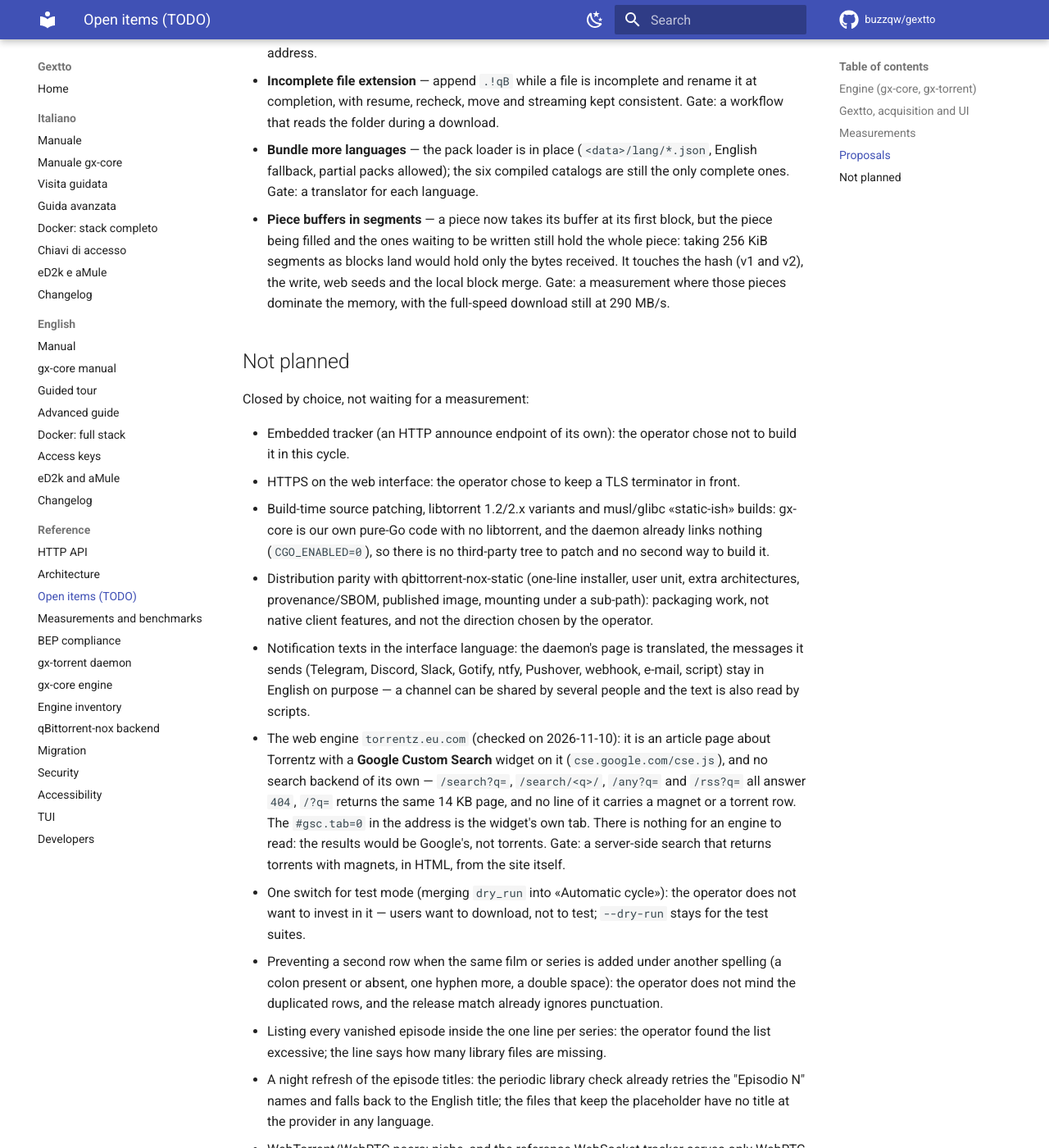
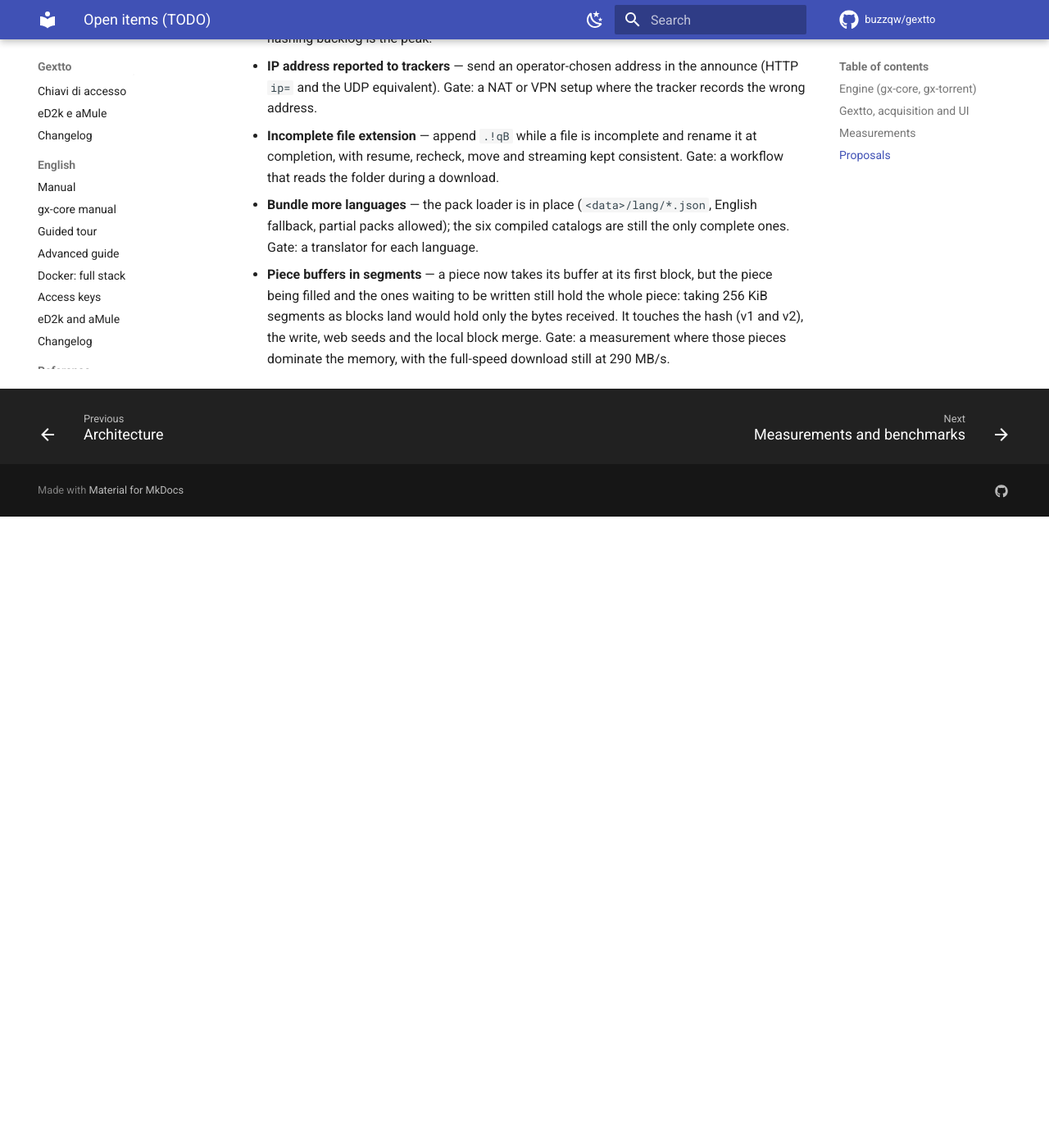
Before and after one commit to buzzqw/gextto, an MkDocs documentation site: the page built from docs/todo.md, in a window 1280 px wide and 1400 px high, scrolled down 1741 px. Shown: the whole window at 82% size. Built offline with MkDocs 1.6.1 and Material for MkDocs 9.7.7, drawn with Linux system fonts in a browser that asks for light colours; comment, search, counter and statistics services are not loaded; after the commit the page ends 2371 px from its top, so only the background shows below that; some of the changed text lies outside the part shown.

Commit message:
docs(todo): only open work, no "Not planned" section
The file listed every rejected decision in a "Not planned" section, which
turned the backlog into a record of what will not be done. Rejected ideas
are no longer written there: the file holds only work that will be done,
and a proposal is deleted when it is refused.

- drop the whole "Not planned" section (closed by choice, not feasible
  here, engine designs closed by a measurement) from docs/todo.md; the
  measurement-closed designs stay in docs/measurements.md, Closed designs
- realign the rule in AGENTS.md and the intro of docs/todo.md
- point docs/gx-core.md at the decision instead of the removed section
- GEXTTO.md: drop the two dangling pointers to todo.md (Swarm Merging is
  implemented and documented in gx-torrent.md)

```diff
--- a/docs/todo.md
+++ b/docs/todo.md
@@ -9,15 +9,14 @@ in [`measurements.md`](measurements.md).
 **Rule.** No speculative work: an item starts only when its gate is met. An item with no
 gate is ready to pick up. Every idea proposed by the operator or by the assistant in a
 working session is written here in the same cycle: under the matching area once accepted,
-under [Proposals](#proposals) while it is still a decision, and under
-[Not planned](#not-planned) when rejected. An idea must not stay only in the chat. Do not
-add a diary: a sentence that would still be true after the item lands does not belong
-here.
+under [Proposals](#proposals) while it is still a decision. A rejected idea is not
+recorded: this file holds only work that will be done. An idea must not stay only in the
+chat. Do not add a diary: a sentence that would still be true after the item lands does
+not belong here.
 
 ## Engine (gx-core, gx-torrent)
 
-Nothing open: every engine item waits for a condition listed under
-[Not planned](#not-planned), or is a proposal below.
+Nothing open: the engine items are proposals below.
 
 ## Gextto, acquisition and UI
 
@@ -45,10 +44,14 @@ Nothing open: every engine item waits for a condition listed under
   benchmark rule in `AGENTS.md`; every future round replaces those rows and the
   tables, and nothing else. Gate: a round finished.
 
+Designs rejected on a measurement are not tracked here: they stay in
+[`measurements.md`](measurements.md#closed-designs), with the number that closed each one.
+Do not reopen one without new data.
+
 ## Proposals
 
 Ideas proposed but not decided yet. An accepted proposal moves to the matching area with
-its gate; a rejected one moves to *Not planned*.
+its gate; a rejected one is removed from this file.
 
 - **Autospeed, a quieter signal** — probe the first router past the home line (TTL-limited
   ICMP echoes on unprivileged ping sockets, the first public hop) instead of a TCP connect
@@ -78,93 +81,3 @@ its gate; a rejected one moves to *Not planned*.
   256 KiB segments as blocks land would hold only the bytes received. It touches the hash
   (v1 and v2), the write, web seeds and the local block merge. Gate: a measurement where
   those pieces dominate the memory, with the full-speed download still at 290 MB/s.
-## Not planned
-
-Closed by choice, not waiting for a measurement:
-
-- Embedded tracker (an HTTP announce endpoint of its own): the operator chose not to
-  build it in this cycle.
-- HTTPS on the web interface: the operator chose to keep a TLS terminator in front.
-- Build-time source patching, libtorrent 1.2/2.x variants and musl/glibc «static-ish»
-  builds: gx-core is our own pure-Go code with no libtorrent, and the daemon already
-  links nothing (`CGO_ENABLED=0`), so there is no third-party tree to patch and no
-  second way to build it.
-- Distribution parity with qbittorrent-nox-static (one-line installer, user unit, extra
-  architectures, provenance/SBOM, published image, mounting under a sub-path): packaging
-  work, not native client features, and not the direction chosen by the operator.
-- Notification texts in the interface language: the daemon's page is translated, the
-  messages it sends (Telegram, Discord, Slack, Gotify, ntfy, Pushover, webhook, e-mail,
-  script) stay in English on purpose — a channel can be shared by several people and the
-  text is also read by scripts.
-- The web engine `torrentz.eu.com` (checked on 2026-11-10): it is an article page about
-  Torrentz with a **Google Custom Search** widget on it (`cse.google.com/cse.js`), and no
-  search backend of its own — `/search?q=`, `/search/<q>/`, `/any?q=` and `/rss?q=` all
-  answer `404`, `/?q=` returns the same 14 KB page, and no line of it carries a magnet or
-  a torrent row. The `#gsc.tab=0` in the address is the widget's own tab. There is nothing
-  for an engine to read: the results would be Google's, not torrents. Gate: a server-side
-  search that returns torrents with magnets, in HTML, from the site itself.
-- One switch for test mode (merging `dry_run` into «Automatic cycle»): the operator does
-  not want to invest in it — users want to download, not to test; `--dry-run` stays for
-  the test suites.
-- Preventing a second row when the same film or series is added under another spelling
-  (a colon present or absent, one hyphen more, a double space): the operator does not
-  mind the duplicated rows, and the release match already ignores punctuation.
-- Listing every vanished episode inside the one line per series: the operator found the
-  list excessive; the line says how many library files are missing.
-
-- A night refresh of the episode titles: the periodic library check already retries the
-  "Episodio N" names and falls back to the English title; the files that keep the
-  placeholder have no title at the provider in any language.
-
-- WebTorrent/WebRTC peers: niche, and the reference WebSocket tracker serves only
-  WebRTC peers to a WebSocket client.
-- Native I2P: reachable through a SOCKS5/HTTP proxy.
-- Alternative MSE stream ciphers (the AES-128-CTR of libtorrent PR 8585): the cipher is
-  negotiated between the two ends, so it is worth nothing on a swarm where no other client
-  speaks it.
-- HTTP/2 for announces: an announce is one small request per interval and the shared
-  HTTP/1.1 transport already reuses the connection (libtorrent PR 8025).
-- Pieces above 16 MiB when creating a torrent: older clients refuse them, and a torrent of
-  several terabytes still works with more pieces.
-- Alternative storages (blob, bolt, SQLite).
-- `share_mode` (libtorrent's on-demand mode for ratio farming): the operator chose not to
-  build it — it leaves torrents incomplete on disk and Gextto is a library, not a seedbox.
-- Removing the dead `share_mode`/`upload_mode` fields from the torrent view: nothing reads
-  or sets them, they only show up as `false` in `/api/torrents`, and the operator chose to
-  leave them where they are.
-- Splitting `package gextto` into packages and `*Database` into several types: a large
-  reorganisation with no effect for the people who use Gextto and no defect it would
-  remove today; the phase splits and the behaviour tests already make the long code
-  reviewable.
-- Log lines built from structured fields instead of sentences: the log rules ask for
-  natural sentences, which is what `Sprintf` builds.
-- Splitting `formatEventLang`: long but linear, and a mistake there shows at once in a
-  notification text.
-- Full `*arr` v3 compatibility, multi-user authentication, Usenet, write-back cache,
-  specialist fields in the add form, a content layout in Gextto's Add dialog, a UI
-  benchmark in CI, a cache cap on NFS, Trakt.
-
-Not feasible here: the gate needs something this installation does not have and cannot
-create. Reopen one when its condition appears.
-
-- Choking changes: a public swarm with more leechers than seeds (seeds outnumber
-  leechers on the legal ones, and nobody uploads).
-- DHT feeds: an audience of independent clients.
-- DLNA transcoding and frames from the video: a client that needs them.
-- 10 Gbps pipelining: a multi-peer swarm on a fast link.
-- Windows killswitch on a multihomed host (`IP_UNICAST_IF`): a Windows host with a VPN
-  where a capture shows the leak.
-- Hybrid torrents from the v2 swarm: a hybrid whose only peers are in the v2 swarm.
-- Managed amuled and remote aMule: operators who ask for them.
-- Sonarr/Radarr v3 acceptance: a real Jellyseerr instance.
-- Portable folder names for existing series: a folder with characters other systems
-  refuse.
-- Relinking duplicated copies: downloads and library on the same filesystem.
-- TLS origination to an `https://` proxy: an operator who runs one.
-- One connection per IPv6 /64: a public IPv6 swarm (this line has no IPv6).
-
-Engine designs rejected on a measurement — `io_uring`/AIO, contiguous-write coalescing,
-multi-path `get_peers`, the anti-Sybil cap on by default, super-seeding by default,
-async `state.json`, a lock-free read cache — are in
-[`measurements.md`](measurements.md#closed-designs) with the number that closed each one. Do not
-reopen one without new data.
```
Also changed, not shown: AGENTS.md (+9 -8 lines), docs/gx-core.md (+2 -1 lines), internal/gxcore/GEXTTO.md (+2 -2 lines).
